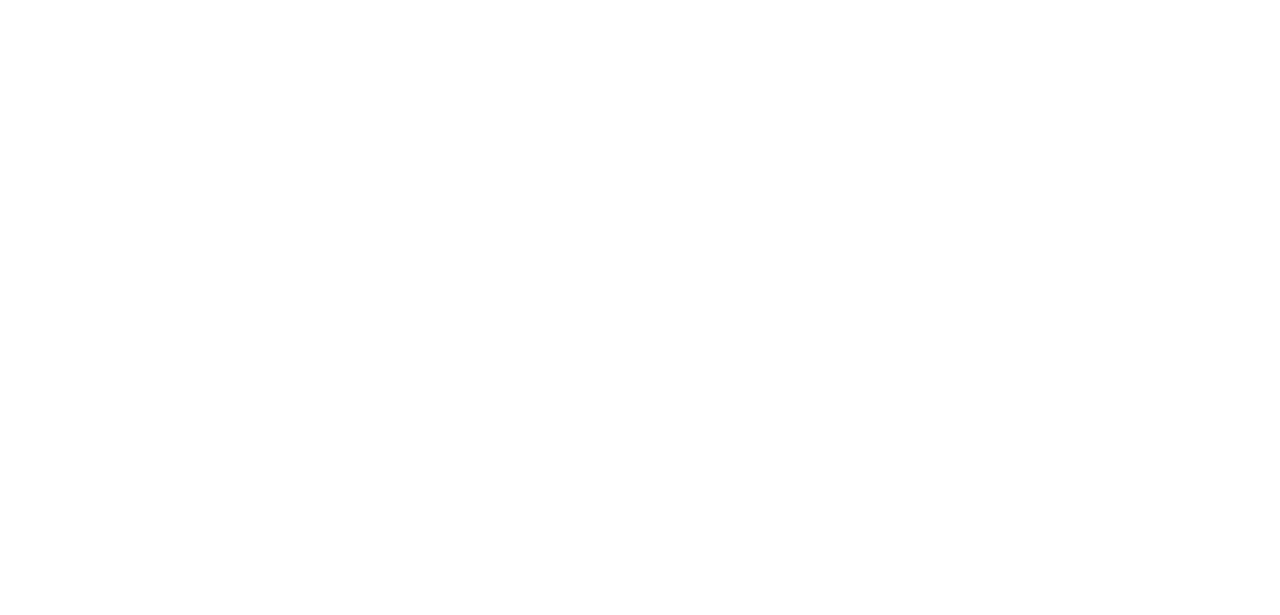
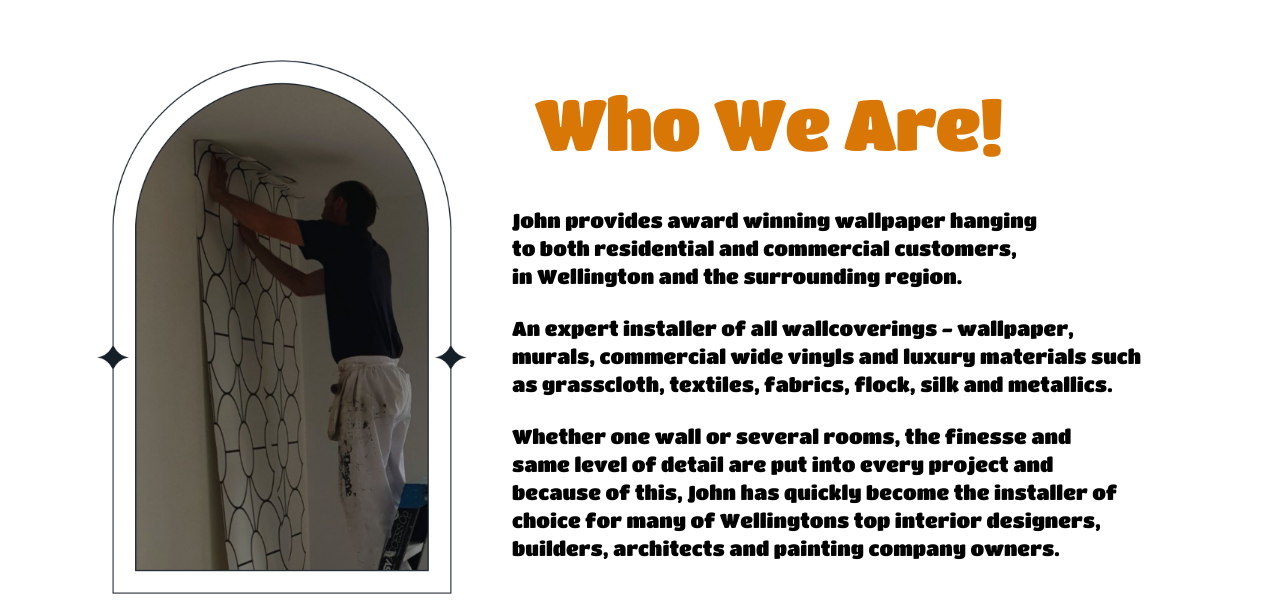
Before and after one commit to matthew-ranford/strictly-paper, a Next.js app: page / in a window 1280 px wide. Shown: the part 841-1456 px from the top of the page. Before the commit the page ends 800 px from the top, so only its background shows below. Built offline with nearby package versions, Linux system fonts and the light colour scheme.

Commit message:
Initial start on About component

```diff
--- /dev/null
+++ b/app/components/About.tsx
@@ -0,0 +1,45 @@
+'use client'
+
+import Image from 'next/image'
+import aboutImage from '../../public/images/about-image.png'
+
+export default function About() {
+  return (
+    <>
+      <main id="about" className="relative mt-20">
+        <div>
+          <Image
+            src={aboutImage}
+            width="2732"
+            height="1536"
+            alt="John putting up wallpaper"
+            className="about-image"
+          />
+        </div>
+        <div className="text-center pt-12 pl-64">
+          <h1 className="text-amber-600 text-5xl lg:text-7xl 2xl:text-8xl bigger-screens:text-9xl leading-none tracking-tight">
+            Who We Are!
+          </h1>
+        </div>
+        <div className="pt-12 flex justify-end text-balance text-xl ">
+          <p className="max-w-3xl pe-20">
+            John provides award winning wallpaper hanging to both residential
+            and commercial customers, in Wellington and the surrounding region.
+            <span className="block pt-6">
+              An expert installer of all wallcoverings - wallpaper, murals,
+              commercial wide vinyls and luxury materials such as grasscloth,
+              textiles, fabrics, flock, silk and metallics.
+            </span>
+            <span className="block pt-6">
+              Whether one wall or several rooms, the finesse and same level of
+              detail are put into every project and because of this, John has
+              quickly become the installer of choice for many of Wellingtons top
+              interior designers, builders, architects and painting company
+              owners.
+            </span>
+          </p>
+        </div>
+      </main>
+    </>
+  )
+}
--- a/app/globals.css
+++ b/app/globals.css
@@ -93,3 +93,18 @@ body {
   object-fit: cover;
   /* opacity: 0.7; */
 }
+
+.about-image {
+  position: absolute;
+  width: 80%;
+  height: auto;
+  object-fit: cover;
+  right: 38%;
+}
+
+@media (max-width: 750px) {
+  .about-image {
+    width: 100%;
+    right: 0;
+  }
+}
--- a/app/page.tsx
+++ b/app/page.tsx
@@ -1,3 +1,4 @@
+import About from './components/About'
 import Hero from './components/Hero'
 import Navbar from './components/Navbar'
 
@@ -6,6 +7,7 @@ export default function Home() {
     <>
       <Navbar />
       <Hero />
+      <About />
     </>
   )
 }
```
Also changed, not shown: public/images/about-image.png (added), 1 other file (tests, documents, lock files or other folders).
